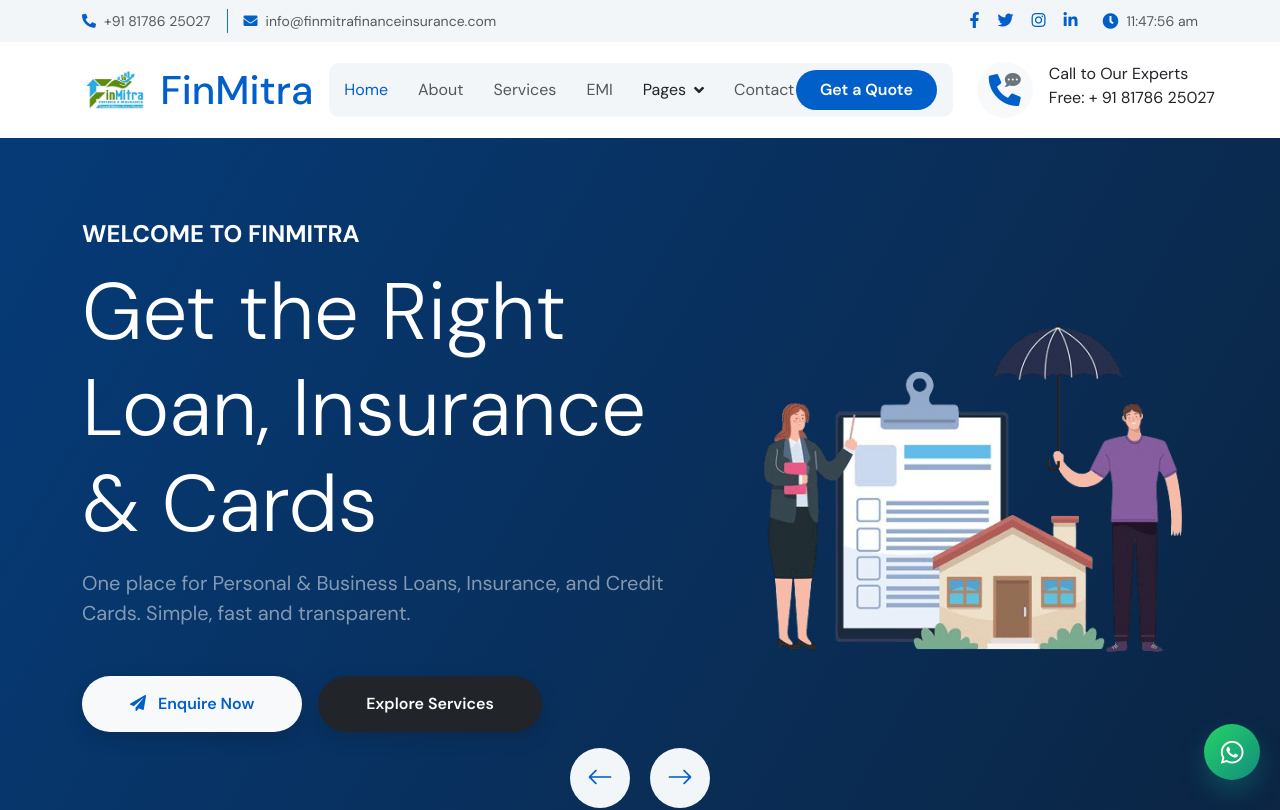
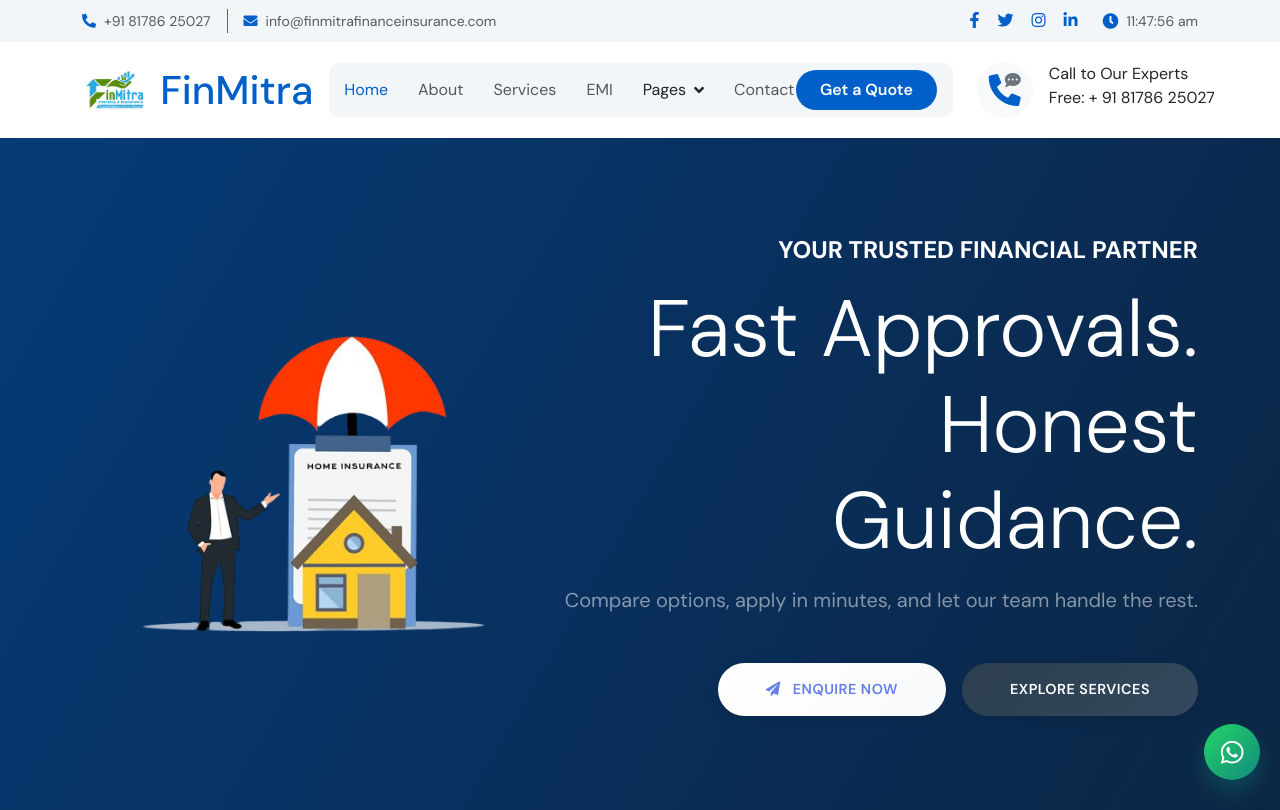
Before and after one commit to SanjeevCod3r/FinMitra-2.0, a React (Vite) app: page / in a window 1280 px wide. Shown: the top 810 px of the page. Built offline with nearby package versions, Linux system fonts and the light colour scheme.

Commit message:
[Sanjeev] Add: Done Basic Structure

```diff
--- a/src/assets/styles/style.css
+++ b/src/assets/styles/style.css
@@ -262,41 +262,153 @@
 /*** Carousel Hero Header Start ***/
 .header-carousel .header-carousel-item {
     height: 700px;
-}
-
-.header-carousel .owl-nav .owl-prev,
-.header-carousel .owl-nav .owl-next {
+    position: relative;
+}
+
+/* Hide default Swiper pagination */
+.header-carousel .swiper-pagination,
+.header-carousel .swiper-pagination-clickable,
+.header-carousel .swiper-pagination-bullets,
+.header-carousel .swiper-pagination-horizontal {
+    display: none !important;
+}
+
+/* Custom Hero Dots Pagination */
+.hero-dots {
     position: absolute;
-    width: 60px;
-    height: 60px;
-    border-radius: 60px;
-    background: var(--bs-light);
-    color: var(--bs-primary);
-    font-size: 26px;
-    display: flex;
-    align-items: center;
-    justify-content: center;
-    transition: 0.5s;
-}
-
-.header-carousel .owl-nav .owl-prev {
     bottom: 30px;
     left: 50%;
     transform: translateX(-50%);
-    margin-left: 30px;
-}
-.header-carousel .owl-nav .owl-next {
-    bottom: 30px;
-    right: 50%;
-    transform: translateX(-50%);
-    margin-right: 30px;
-}
-
-.header-carousel .owl-nav .owl-prev:hover,
-.header-carousel .owl-nav .owl-next:hover {
-    box-shadow: inset 0 0 100px 0 var(--bs-secondary);
-    color: var(--bs-white);
-}
+    display: flex;
+    gap: 12px;
+    z-index: 10;
+    padding: 10px 20px;
+    background: rgba(255, 255, 255, 0.1);
+    backdrop-filter: blur(10px);
+    border-radius: 50px;
+    border: 1px solid rgba(255, 255, 255, 0.2);
+}
+
+.hero-dot {
+    width: 12px;
+    height: 12px;
+    border-radius: 50%;
+    background: rgba(255, 255, 255, 0.4);
+    cursor: pointer;
+    transition: all 0.4s cubic-bezier(0.4, 0, 0.2, 1);
+    border: 2px solid rgba(255, 255, 255, 0.3);
+    position: relative;
+    overflow: hidden;
+}
+
+.hero-dot::before {
+    content: '';
+    position: absolute;
+    top: 50%;
+    left: 50%;
+    transform: translate(-50%, -50%) scale(0);
+    width: 6px;
+    height: 6px;
+    border-radius: 50%;
+    background: white;
+    transition: transform 0.4s cubic-bezier(0.4, 0, 0.2, 1);
+}
+
+.hero-dot-active {
+    width: 40px;
+    border-radius: 20px;
+    background: rgba(255, 255, 255, 0.8);
+    border-color: rgba(255, 255, 255, 0.8);
+}
+
+.hero-dot-active::before {
+    transform: translate(-50%, -50%) scale(1);
+}
+
+/* Enhanced Button Styles */
+.header-carousel .btn {
+    position: relative;
+    overflow: hidden;
+    transition: all 0.4s cubic-bezier(0.4, 0, 0.2, 1);
+    border: none;
+    font-weight: 600;
+    letter-spacing: 0.5px;
+    text-transform: uppercase;
+    font-size: 0.9rem;
+    padding: 15px 30px;
+    border-radius: 50px;
+    box-shadow: 0 4px 15px rgba(0, 0, 0, 0.1);
+}
+
+.header-carousel .btn::before {
+    content: '';
+    position: absolute;
+    top: 0;
+    left: -100%;
+    width: 100%;
+    height: 100%;
+    background: linear-gradient(90deg, transparent, rgba(255, 255, 255, 0.2), transparent);
+    transition: left 0.6s ease;
+}
+
+.header-carousel .btn:hover::before {
+    left: 100%;
+}
+
+.header-carousel .btn:hover {
+    transform: translateY(-3px);
+    box-shadow: 0 8px 25px rgba(0, 0, 0, 0.2);
+}
+
+.header-carousel .btn-light {
+    background: linear-gradient(135deg, #ffffff 0%, #f8f9fa 100%);
+    color: #667eea;
+}
+
+.header-carousel .btn-dark {
+    background: linear-gradient(135deg, #2c3e50 0%, #34495e 100%);
+    color: white;
+}
+
+/* Enhanced Text Animations */
+.header-carousel .animated {
+    animation-duration: 1.2s;
+    animation-fill-mode: both;
+}
+
+@keyframes fadeInUp {
+    from {
+        opacity: 0;
+        transform: translateY(30px);
+    }
+    to {
+        opacity: 1;
+        transform: translateY(0);
+    }
+}
+
+@keyframes fadeInLeft {
+    from {
+        opacity: 0;
+        transform: translateX(-30px);
+    }
+    to {
+        opacity: 1;
+        transform: translateX(0);
+    }
+}
+
+@keyframes fadeInRight {
+    from {
+        opacity: 0;
+        transform: translateX(30px);
+    }
+    to {
+        opacity: 1;
+        transform: translateX(0);
+    }
+}
+
 
 .header-carousel .header-carousel-item .carousel-caption {
     position: absolute;
@@ -309,6 +421,7 @@
     align-items: center;
 }
 
+/* Mobile Responsive Styles */
 @media (max-width: 991px) {
     .header-carousel .header-carousel-item .carousel-caption {
         padding-top: 45px;
@@ -317,6 +430,26 @@
     .header-carousel .header-carousel-item {
         height: 1300px;
     }
+
+    .hero-dots {
+        bottom: 20px;
+        padding: 8px 16px;
+        gap: 8px;
+    }
+
+    .hero-dot {
+        width: 10px;
+        height: 10px;
+    }
+
+    .hero-dot-active {
+        width: 32px;
+    }
+
+    .header-carousel .btn {
+        padding: 12px 24px;
+        font-size: 0.85rem;
+    }
 }
 
 @media (max-width: 767px) {
@@ -324,18 +457,77 @@
         height: 950px;
     }
 
-    .header-carousel .owl-nav .owl-prev {
-        bottom: -30px;
-        left: 50%;
-        transform: translateX(-50%);
-        margin-left: -45px;
-    }
-
-    .header-carousel .owl-nav .owl-next {
-        bottom: -30px;
-        left: 50%;
-        transform: translateX(-50%);
-        margin-left: 45px;
+    .hero-dots {
+        bottom: 15px;
+        padding: 6px 12px;
+        gap: 6px;
+    }
+
+    .hero-dot {
+        width: 8px;
+        height: 8px;
+    }
+
+    .hero-dot-active {
+        width: 24px;
+    }
+
+    .header-carousel .btn {
+        padding: 12px 24px;
+        font-size: 0.85rem;
+        margin-bottom: 12px;
+        min-height: 44px;
+        display: inline-flex;
+        align-items: center;
+        justify-content: center;
+        border-radius: 25px;
+        font-weight: 600;
+        letter-spacing: 0.3px;
+        box-shadow: 0 4px 15px rgba(0, 0, 0, 0.15);
+        transition: all 0.3s ease;
+    }
+
+    .header-carousel .btn:hover {
+        transform: translateY(-2px);
+        box-shadow: 0 6px 20px rgba(0, 0, 0, 0.2);
+    }
+
+    .header-carousel .display-1 {
+        font-size: 2.5rem !important;
+    }
+
+    .header-carousel .fs-5 {
+        font-size: 1rem !important;
+    }
+
+    .header-carousel .d-flex.gap-3 {
+        gap: 0.75rem !important;
+        flex-direction: column;
+        align-items: center;
+    }
+
+    .header-carousel .d-flex.gap-3 .btn {
+        width: 100%;
+        max-width: 250px;
+    }
+}
+
+@media (max-width: 576px) {
+    .header-carousel .display-1 {
+        font-size: 2rem !important;
+    }
+
+    .header-carousel .btn {
+        width: 100%;
+        max-width: 220px;
+        padding: 14px 20px;
+        font-size: 0.9rem;
+        min-height: 48px;
+    }
+
+    .header-carousel .d-flex.gap-3 {
+        gap: 1rem !important;
+        padding: 0 1rem;
     }
 }
 /*** Carousel Hero Header End ***/
--- a/src/components/HeroCarousel.jsx
+++ b/src/components/HeroCarousel.jsx
@@ -1,14 +1,15 @@
-import { useRef } from 'react'
+import { useRef, useState } from 'react'
 import { Swiper, SwiperSlide } from 'swiper/react'
-import { Navigation, Autoplay, EffectFade } from 'swiper/modules'
+import { Navigation, Autoplay, EffectFade, Pagination } from 'swiper/modules'
 import 'swiper/css'
 import 'swiper/css/navigation'
 import 'swiper/css/effect-fade'
+import 'swiper/css/pagination'
 import carouselImg from '../assets/images/carousel-2.png'
+import blogImg from '../assets/images/blog-2.png'
 
 function HeroCarousel() {
-  const prevRef = useRef(null)
-  const nextRef = useRef(null)
+  const [activeIndex, setActiveIndex] = useState(0)
 
   const slides = [
     {
@@ -16,30 +17,36 @@ function HeroCarousel() {
       title: "Get the Right Loan, Insurance & Cards",
       subtitle: "Welcome to FinMitra",
       description: "One place for Personal & Business Loans, Insurance, and Credit Cards. Simple, fast and transparent.",
-      alignment: 'start'
+      alignment: 'start',
+      image: carouselImg
     },
     {
       id: 2,
       title: "Fast Approvals. Honest Guidance.",
       subtitle: "Your trusted financial partner",
       description: "Compare options, apply in minutes, and let our team handle the rest.",
-      alignment: 'end'
+      alignment: 'end',
+      image: blogImg
     }
   ]
 
   return (
     <div className="header-carousel">
       <Swiper
-        modules={[Navigation, Autoplay, EffectFade]}
+        modules={[Autoplay, EffectFade, Pagination]}
         effect="fade"
         loop={true}
-        autoplay={{ delay: 5000, disableOnInteraction: false }}
-        onInit={(swiper) => {
-          swiper.params.navigation.prevEl = prevRef.current
-          swiper.params.navigation.nextEl = nextRef.current
-          swiper.navigation.init()
-          swiper.navigation.update()
+        autoplay={{ delay: 2000, disableOnInteraction: false }}
+        pagination={{
+          clickable: true,
+          el: '.hero-dots',
+          bulletClass: 'hero-dot',
+          bulletActiveClass: 'hero-dot-active',
+          renderBullet: (index, className) => {
+            return `<span class="${className}"></span>`
+          }
         }}
+        onSlideChange={(swiper) => setActiveIndex(swiper.activeIndex)}
       >
         {slides.map((slide) => (
           <SwiperSlide key={slide.id}>
@@ -60,7 +67,7 @@ function HeroCarousel() {
                     </div>
                     <div className="col-lg-5 animated fadeInRight">
                       <div className="carousel-img mt-4 mt-lg-0" style={{ objectFit: 'cover' }}>
-                        <img src={carouselImg} className="img-fluid w-100 rounded-3" alt="" />
+                        <img src={slide.image} className="img-fluid w-100 rounded-3" alt="" />
                       </div>
                     </div>
                   </div>
@@ -70,10 +77,7 @@ function HeroCarousel() {
           </SwiperSlide>
         ))}
       </Swiper>
-      <div className="carousel-nav">
-        <button ref={prevRef} className="carousel-prev"><i className="bi bi-arrow-left"></i></button>
-        <button ref={nextRef} className="carousel-next"><i className="bi bi-arrow-right"></i></button>
-      </div>
+      <div className="hero-dots"></div>
     </div>
   )
 }
```
